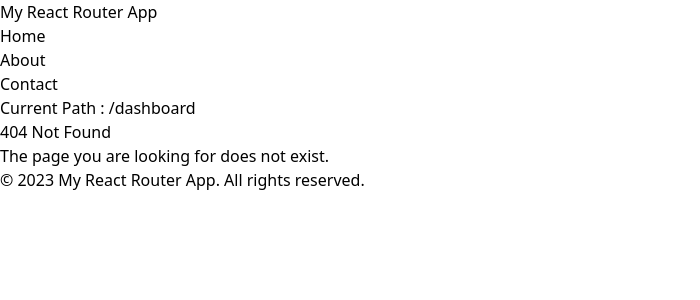
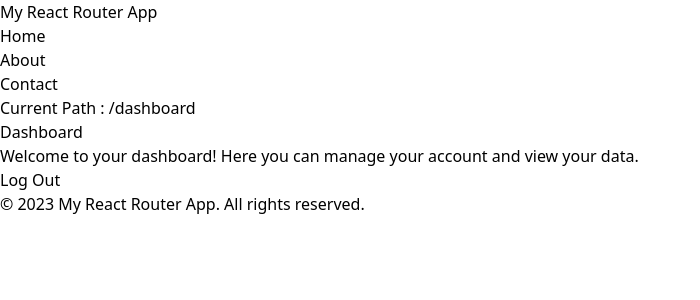
Before and after one commit to CodeHarsh108/React-Router, a React (Vite) app: page /dashboard in a window 1280 px wide. Before the commit this address had no page. Shown: the top 300 px of the page, without its empty margins (0-700 px from the left). Built offline with nearby package versions, Linux system fonts and the light colour scheme.

Commit message:
Demonstation of useNavigate hook for login and logout

```diff
--- a/src/App.jsx
+++ b/src/App.jsx
@@ -6,6 +6,8 @@ import Contact from './Contact';
 import Team from './Team';
 import NotFound from './NotFound';
 import CurrentLocation from './CurrentLocation';
+import Dashboard from './Dashboard';
+
 
 function App() {
   return (
@@ -55,6 +57,7 @@ function App() {
               <Route path='team' element={<Team />}/>
             </Route>
             <Route path='/contact' element={<Contact />}/>
+            <Route path='/dashboard' element={<Dashboard/>} />
             <Route path='*' element={<NotFound />} />
           </Routes>
         </main>
--- /dev/null
+++ b/src/Dashboard.jsx
@@ -0,0 +1,26 @@
+import React from 'react';
+import { useNavigate } from 'react-router-dom';
+
+function Dashboard() {
+    const navigate = useNavigate();
+    const handleLogout = () => {
+        navigate(-1);
+    };
+    return (
+        <div className="flex flex-col items-center justify-center py-12">
+        <div className="max-w-2xl mx-auto text-center bg-white p-8 rounded-lg shadow-md">
+            <h1 className="text-3xl font-bold mb-4">Dashboard</h1>
+            <p className="text-gray-600 mb-6">
+            Welcome to your dashboard! Here you can manage your account and view your data.
+            </p>
+            <button
+            className="bg-blue-600 text-white px-6 py-3 rounded-md hover:bg-blue-700 transition duration-300"
+            onClick={handleLogout}
+            >
+            Log Out
+            </button>
+        </div>
+        </div>
+    );
+};
+export default Dashboard;
--- a/src/Home.jsx
+++ b/src/Home.jsx
@@ -1,4 +1,11 @@
+import React from 'react';
+import { useNavigate } from 'react-router-dom';
+
 function Home() {
+  const navigate = useNavigate();
+  const handleLogin = () => {
+    navigate("/dashboard");
+  }
   return (
     <div className="flex flex-col items-center justify-center py-12">
       <div className="max-w-2xl mx-auto text-center bg-white p-8 rounded-lg shadow-md">
@@ -7,6 +14,10 @@ function Home() {
           Welcome to our application! This is the home page where you can find all the
           essential information about our services and features.
         </p>
+        <button
+className="mt-8 bg-blue-600 text-white px-6 py-3 rounded-md hover:bg-blue-700 transition duration-300"
+       onClick={handleLogin}
+        >Login</button>
       </div>
     </div>
   );
```
